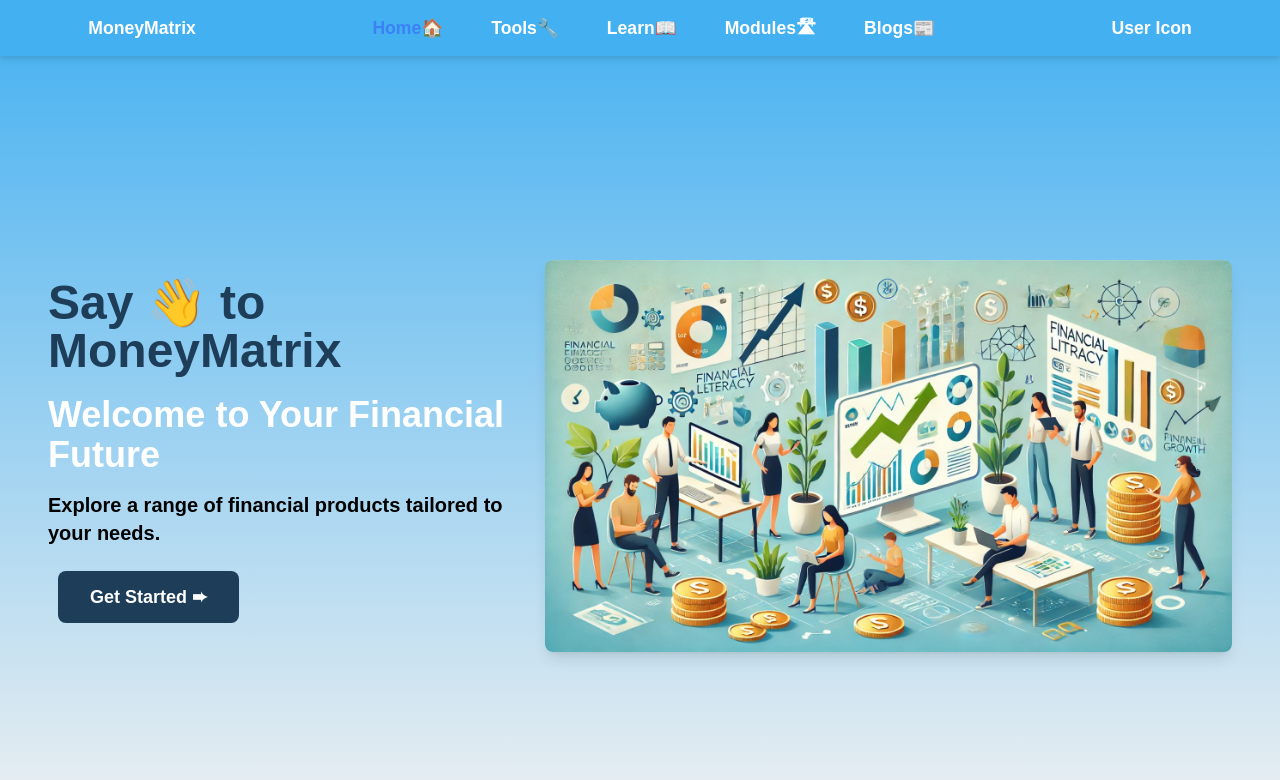
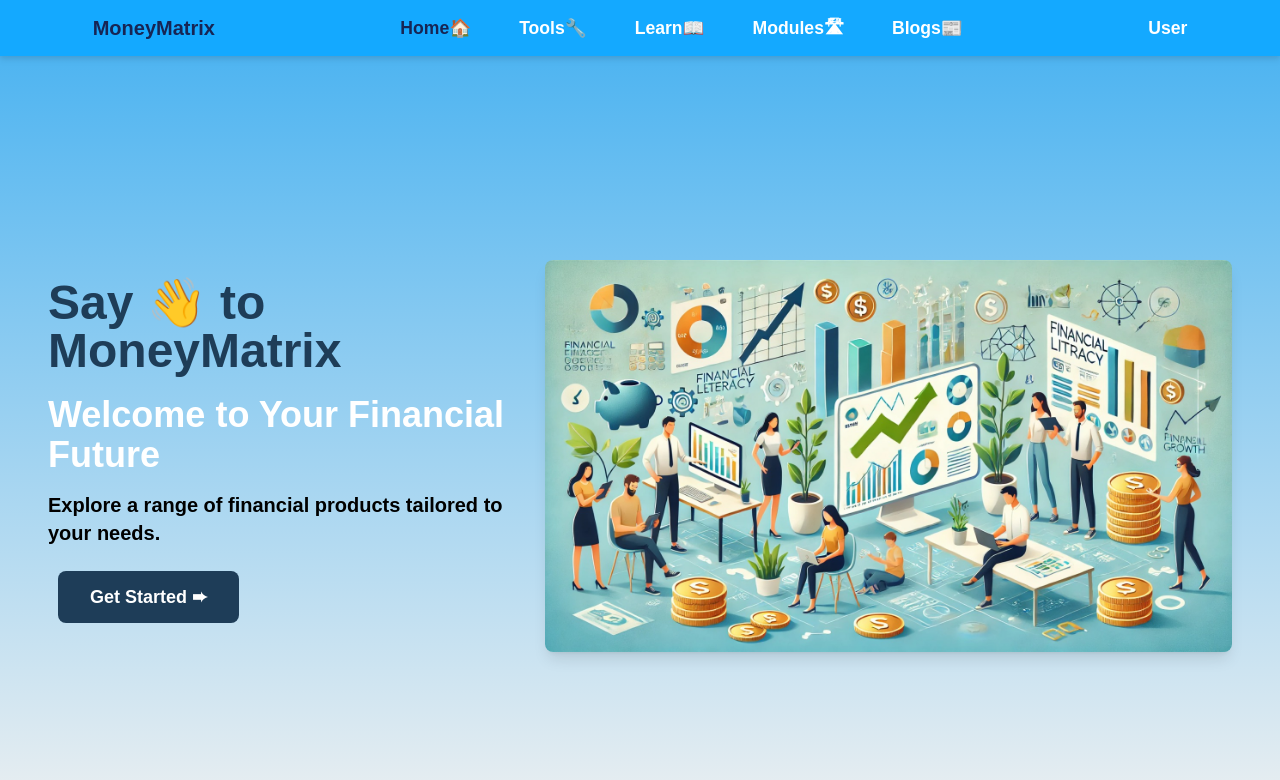
Before and after one commit to s-amin-05/MoneyMatrix, a React (Vite) app: page / in a window 1280 px wide. Shown: the top 780 px of the page. Built offline with nearby package versions, Linux system fonts and the light colour scheme.

Commit message:
Update CSS of Navbar

```diff
--- a/src/Components/Navbar.jsx
+++ b/src/Components/Navbar.jsx
@@ -1,13 +1,12 @@
 import React from 'react'
 import { Link, NavLink } from 'react-router-dom'
-
 
 function Navbar() {
 
   return (
-      <div className={`mt-0 bg-[#43b0f1] flex items-center justify-around text-white h-14 w-screen drop-shadow-md`}
+      <div className={`mt-0 bg-[#14a9ff] flex items-center justify-around text-blue-950 h-14 w-screen drop-shadow-md`}
       >
-        <div className='flex'>
+        <div className='flex font-bold text-xl'>
             MoneyMatrix
         </div>
 
@@ -17,7 +16,7 @@ function Navbar() {
           <li className='flex items-center justify-center'>
             <NavLink to={'/'}
               className={({isActive})=>(
-              `${isActive? `text-blue-500`: `text-white`} flex items-center justify-center`
+              `${isActive? `text-blue-950`: `text-white`} flex items-center justify-center`
               )}>
               Home🏠
             </NavLink>
@@ -26,7 +25,7 @@ function Navbar() {
           <li>
           <NavLink to={'/Tools'}
           className={({isActive})=>(
-            `${isActive? `text-contrastColor`: `text-white`}`
+            `${isActive? `text-blue-950`: `text-white`}`
             )}>
               Tools🔧
 
@@ -37,7 +36,7 @@ function Navbar() {
           <li>
           <NavLink to={'/Learn'}
           className={({isActive})=>(
-            `${isActive? `text-contrastColor`: `text-white`}`
+            `${isActive? `text-blue-950`: `text-white`}`
             )}>
               Learn📖
           </NavLink>
@@ -45,7 +44,7 @@ function Navbar() {
           <li>
             <NavLink to={'/Modules'}
               className={({isActive})=>(
-              `${isActive? `text-contrastColor`: `text-white`}`
+              `${isActive? `text-blue-950`: `text-white`}`
               )}>
               Modules🛣
 
@@ -55,7 +54,7 @@ function Navbar() {
           <li>
           <NavLink to={'/Blogs'}
           className={({isActive})=>(
-            `${isActive? `text-contrastColor`: `text-white`}`
+            `${isActive? `text-blue-950`: `text-white`}`
             )}
           >
               Blogs📰
@@ -66,7 +65,7 @@ function Navbar() {
         </ul>
 
         <Link className='text-white'>
-            User Icon
+            User
         </Link>
       </div>
 
```
